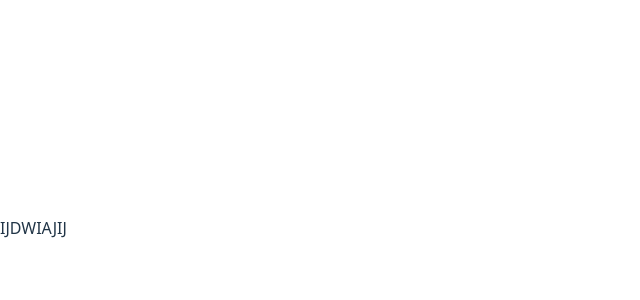
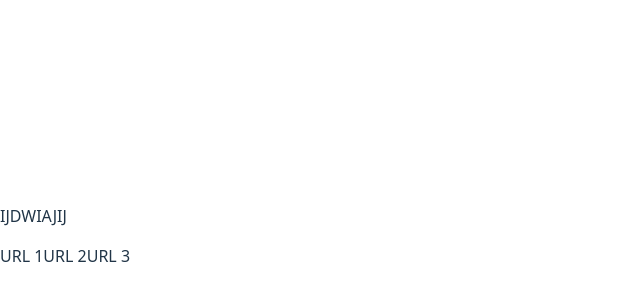
Before and after one commit to TheBestCupcake/E-Dog, a React (Vite) app in the folder client/: page / in a window 1280 px wide. Before the commit this address had no page. Shown: the part 172-472 px from the top of the page, without its empty margins (0-640 px from the left). Built offline with nearby package versions, Linux system fonts and the light colour scheme.

Commit message:
List component setup.

```diff
--- a/client/src/App.tsx
+++ b/client/src/App.tsx
@@ -1,5 +1,6 @@
 import { BrowserRouter, Router } from "react-router-dom";
 import RoutesProvider from "./utils/routes";
+import ItemListComponent from "./components/itemList";
 
 function App() {
   return (
@@ -7,6 +8,7 @@ function App() {
       <BrowserRouter>
         <div>
           <p>IJDWIAJIJ</p>
+          <ItemListComponent></ItemListComponent>
         </div>
 
         <div>
--- /dev/null
+++ b/client/src/components/ItemList.tsx
@@ -0,0 +1,27 @@
+import { useEffect, useState } from "react";
+
+//Put a function to fetch urls here.
+
+function ItemListComponent() {
+  const [itemList, setItemList] = useState<string[]>([]); //Replace the string[] later.
+
+  useEffect(() => {
+    const getItems = async () => {
+      const data: string[] = await ["URL 1", "URL 2", "URL 3"]; //Replace with a function later.
+      setItemList(data);
+    };
+
+    getItems();
+  }, []);
+
+  //Add some additional mapping to convert from the json from function.
+
+  //Return html.
+  return (
+    <>
+      <nav>{itemList}</nav>
+    </>
+  );
+}
+
+export default ItemListComponent;
```
